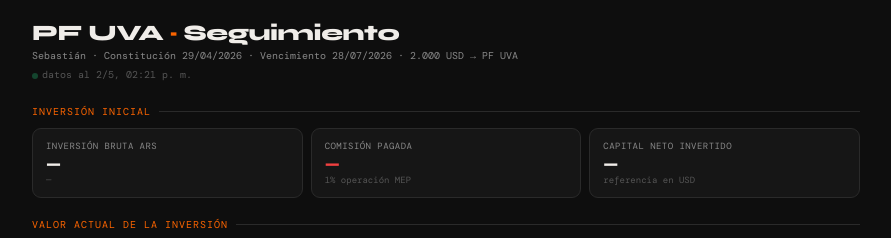
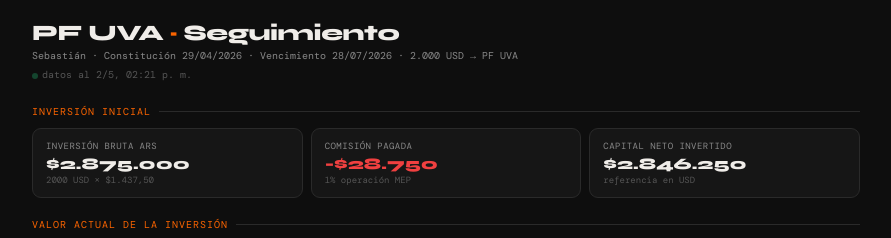
Before and after one commit to seband03/carry-trade, a plain HTML site: page index.html in a window 1280 px wide. Shown: the top 238 px of the page, without its empty margins (194-1085 px from the left). Drawn offline with nearby package versions, Linux system fonts and the light colour scheme.

Commit message:
Add files via upload

```diff
--- a/index.html
+++ b/index.html
@@ -321,6 +321,12 @@ function set(id,v,cls){
 // ── Cargar data.json (generado por GitHub Actions) ─────────
 let DATA = {};
 async function loadData() {
+  const _b=USD_VENDIDOS*TC_VENTA,_c=_b*COMISION;
+  const eIB=document.getElementById("iiBrutoARS");if(eIB)eIB.textContent=ars(_b);
+  const eIC=document.getElementById("iiComision");if(eIC)eIC.textContent="-"+ars(_c);
+  const eIN=document.getElementById("iiNeto");if(eIN)eIN.textContent=ars(_b-_c);
+  const eIS=document.getElementById("iiBrutoSub");if(eIS)eIS.textContent=USD_VENDIDOS+" USD × "+ars2(TC_VENTA);
+
   try {
     // cache-bust para que no quede versión vieja
     const r = await fetch('./data.json?t='+Date.now(),
```
